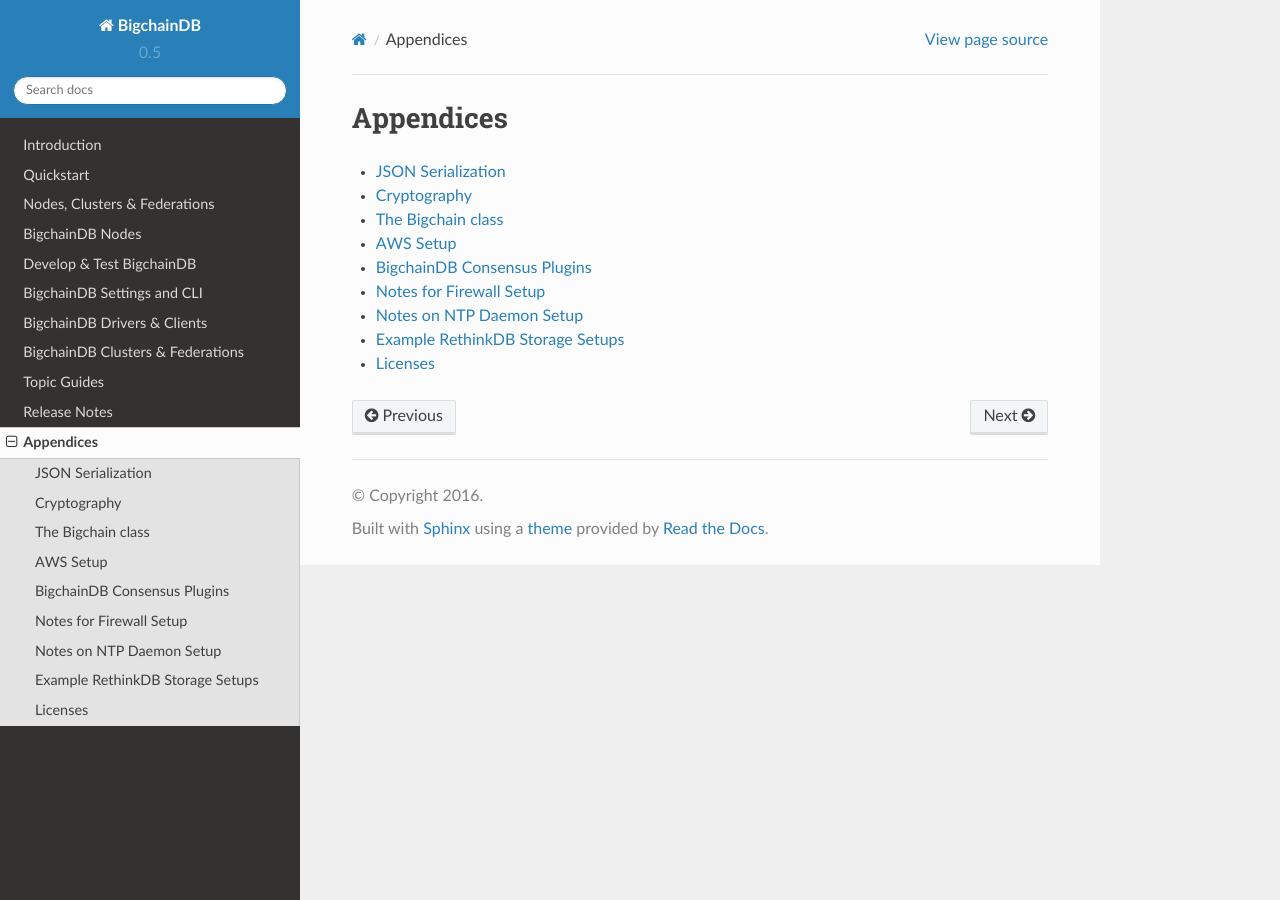
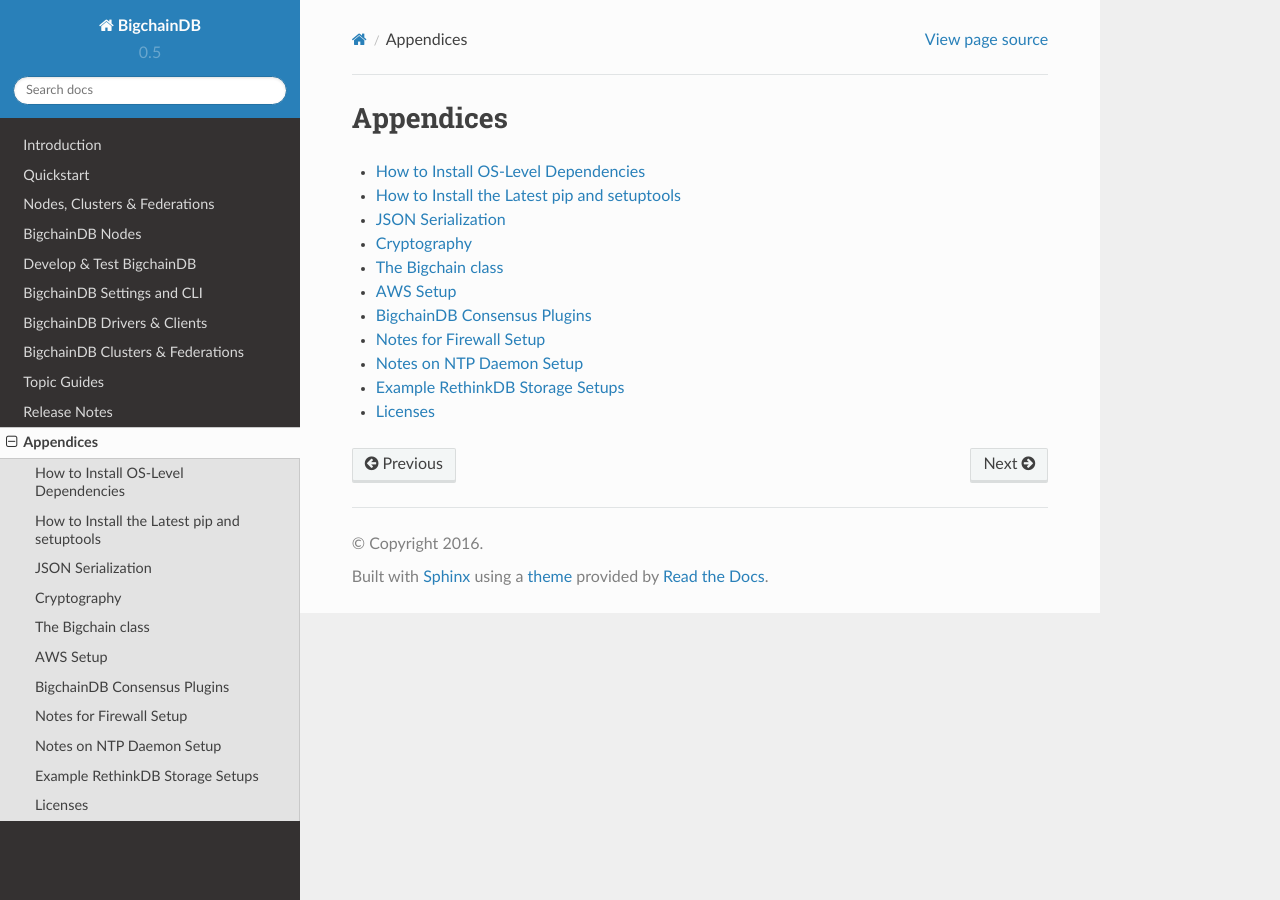
Before and after one commit to bigchaindb/bigchaindb, a Sphinx documentation site: the page built from docs/source/appendices/index.rst, in a window 1280 px wide. Built offline with Sphinx 7.4.7 and the Read the Docs theme 2.0.0, drawn with Linux system fonts in a browser that asks for light colours.

Commit message:
docs: added 2 new pages to Appendices

```diff
--- a/docs/source/appendices/index.rst
+++ b/docs/source/appendices/index.rst
@@ -7,6 +7,8 @@
 .. toctree::
    :maxdepth: 1
 
+   install-os-level-deps
+   install-latest-pip
    json-serialization
    cryptography
    the-Bigchain-class
```
